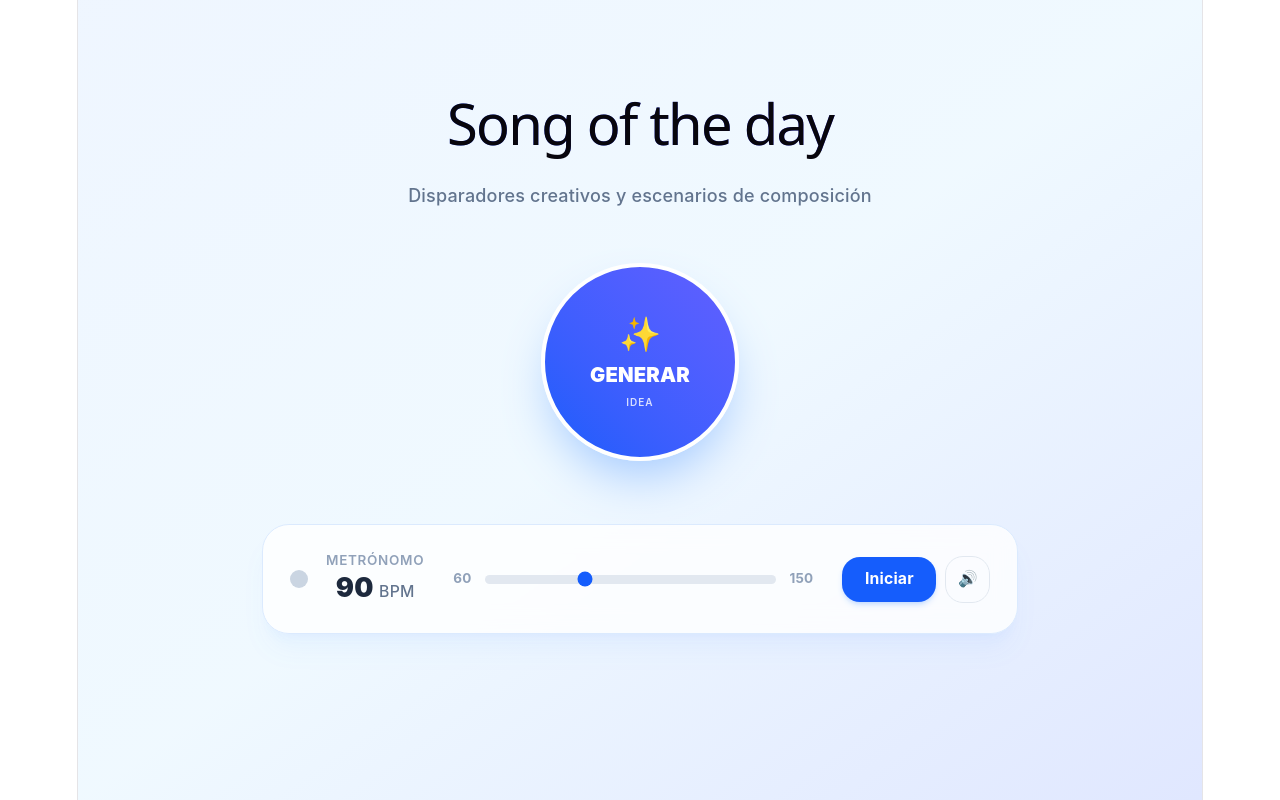
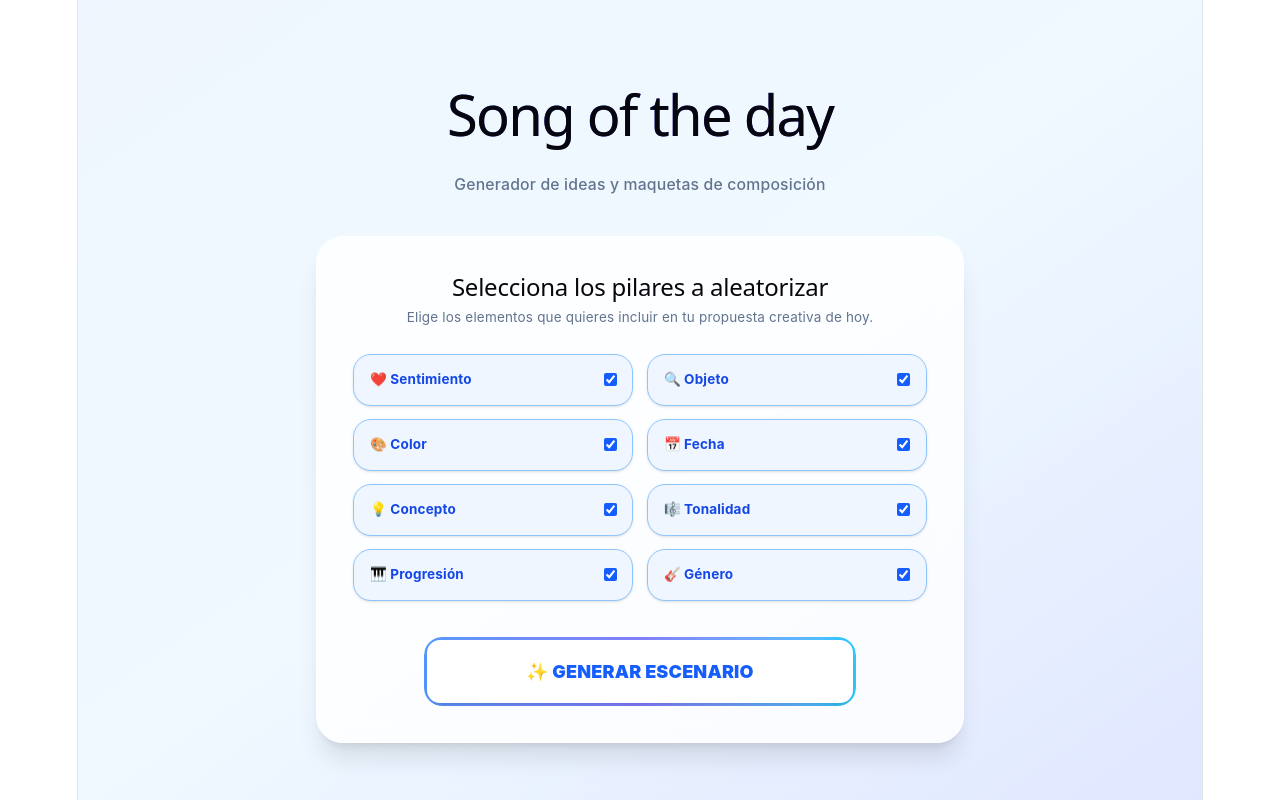
Before and after one commit to Hugolemon7/SongOfTheDay, a React (Vite) app: page / in a window 1280 px wide. Built offline with nearby package versions, Linux system fonts and the light colour scheme.

Commit message:
Update App.jsx

```diff
--- a/src/App.jsx
+++ b/src/App.jsx
@@ -1,31 +1,61 @@
 import React, { useState } from 'react';
-import Metronome from './components/Metronome';
+import AudioEngine from './components/AudioEngine';
+import VoiceRecorder from './components/VoiceRecorder';
 import {
   SENTIMIENTOS, OBJETOS, COLORES, FECHAS, CONCEPTOS, GENEROS,
-  PROGRESIONES, INITIAL_KEYS, getKeyDisplay, transposeProgression
+  PROGRESIONES, INITIAL_KEYS, SINONIMOS_DB, getKeyDisplay, transposeProgression
 } from './data/musicData';
 
 export default function App() {
-  const [scenario, setScenario] = useState(null);
+  // Estado de Selección de Pilares (Pantalla Inicio)
+  const [activePillars, setActivePillars] = useState({
+    sentimiento: true,
+    objeto: true,
+    color: true,
+    fecha: true,
+    concepto: true,
+    tonalidad: true,
+    progresion: true,
+    genero: true
+  });
+
+  const [isLoading, setIsLoading] = useState(false);
+  const [scenario, setScenario] = useState(null); // null = Pantalla Inicio
   const [keyState, setKeyState] = useState({ rootIndex: 0, isMinor: false });
+  const [bpm, setBpm] = useState(115);
   const [copied, setCopied] = useState(false);
 
-  const getRandomItem = (arr) => arr[Math.floor(Math.random() * arr.length)];
+  const togglePillar = (key) => {
+    setActivePillars(prev => ({ ...prev, [key]: !prev[key] }));
+  };
 
-  const generateScenario = () => {
-    const sentimiento = getRandomItem(SENTIMIENTOS);
-    const objeto = getRandomItem(OBJETOS);
-    const color = getRandomItem(COLORES);
-    const fecha = getRandomItem(FECHAS);
-    const concepto = getRandomItem(CONCEPTOS);
-    const genero = getRandomItem(GENEROS);
-    const progresionObj = getRandomItem(PROGRESIONES);
-    const keyObj = getRandomItem(INITIAL_KEYS);
+  const getRandom = (arr) => arr[Math.floor(Math.random() * arr.length)];
+
+  const handleGenerate = () => {
+    setIsLoading(true);
+
+    setTimeout(() => {
+      const sentimiento = activePillars.sentimiento ? getRandom(SENTIMIENTOS) : null;
+      const objeto = activePillars.objeto ? getRandom(OBJETOS) : null;
+      const color = activePillars.color ? getRandom(COLORES) : null;
+      const fecha = activePillars.fecha ? getRandom(FECHAS) : null;
+      const concepto = activePillars.concepto ? getRandom(CONCEPTOS) : null;
+      const generoObj = activePillars.genero ? getRandom(GENEROS) : GENEROS[0];
+      const progresionObj = activePillars.progresion ? getRandom(PROGRESIONES) : PROGRESIONES[1];
+      const keyObj = activePillars.tonalidad ? getRandom(INITIAL_KEYS) : INITIAL_KEYS[0];
 
       setKeyState({ rootIndex: keyObj.rootIndex, isMinor: keyObj.isMinor });
+      setBpm(generoObj.defaultBpm);
 
-    // Construcción del texto narrativo
-    const narrative = `Un tema de género ${genero} que explora el concepto de ${concepto} a través de una marcada sensación de ${sentimiento}. La historia se desarrolla en torno a un/a ${objeto} de color ${color}, tomando como marco temporal el/la ${fecha}.`;
+      // Redacción del escenario con frases fluidas y congruentes para el cantante
+      const partGenre = generoObj ? `Propuesta estilística orientada al género ${generoObj.name}.` : '';
+      const partCore = (sentimiento && concepto)
+        ? `La atmósfera principal transmite una profunda sensación de ${sentimiento}, estructurada bajo el concepto narrativo de ${concepto}.`
+        : 'La atmósfera invita a explorar una interpretación vocal íntima y expresiva.';
+
+      const partContext = (objeto || color || fecha)
+        ? `La composición se sitúa en un marco donde ${objeto ? `un/a ${objeto}` : 'un elemento clave'} ${color ? `de tonalidad ${color}` : ''} cobra protagonismo, evocando memorias durante ${fecha || 'un momento suspendido en el tiempo'}.`
+        : 'El contexto lírico permanece abierto para la libre inspiración libre del autor.';
 
       setScenario({
         sentimiento,
@@ -33,18 +63,15 @@ export default function App() {
         color,
         fecha,
         concepto,
-      genero,
+        generoObj,
         progresionObj,
-      narrative
+        partGenre,
+        partCore,
+        partContext
       });
-  };
 
-  const handleShiftKey = (delta) => {
-    setKeyState((prev) => {
-      let newIndex = (prev.rootIndex + delta) % 12;
-      if (newIndex < 0) newIndex += 12;
-      return { ...prev, rootIndex: newIndex };
-    });
+      setIsLoading(false);
+    }, 600); // Carga fluida de 600ms
   };
 
   const currentChords = scenario
@@ -53,8 +80,7 @@ export default function App() {
 
   const copyToClipboard = () => {
     if (!scenario) return;
-    const textToCopy = `🎵 SONG OF THE DAY 🎵\n\n${scenario.narrative}\n\n• Tonalidad: ${getKeyDisplay(keyState.rootIndex, keyState.isMinor)}\n• Progresión: ${scenario.progresionObj.name} (${currentChords.join(' - ')})\n• Género: ${scenario.genero}`;
-
+    const textToCopy = `🎵 SONG OF THE DAY 🎵\n\nESCENARIO:\n${scenario.partGenre}\n${scenario.partCore}\n${scenario.partContext}\n\n• Tonalidad: ${getKeyDisplay(keyState.rootIndex, keyState.isMinor)}\n• Progresión: ${scenario.progresionObj.name} (${currentChords.join(' - ')})\n• Género: ${scenario.generoObj.name} (${bpm} BPM)`;
     navigator.clipboard.writeText(textToCopy);
     setCopied(true);
     setTimeout(() => setCopied(false), 2000);
@@ -62,86 +88,133 @@ export default function App() {
 
   return (
     <div className="min-h-screen bg-gradient-to-br from-blue-50 via-sky-50 to-indigo-100 text-slate-800 font-sans p-4 md:p-8 flex flex-col items-center">
-      <header className="max-w-2xl w-full text-center my-6">
+
+      {/* Header Fijo */}
+      <header className="max-w-2xl w-full text-center my-4">
         <h1 className="text-4xl md:text-5xl font-black bg-gradient-to-r from-blue-600 to-indigo-600 bg-clip-text text-transparent tracking-tight">
           Song of the day
         </h1>
-        <p className="text-slate-500 font-medium mt-2">
-          Disparadores creativos y escenarios de composición
+        <p className="text-slate-500 font-medium text-sm mt-1">
+          Generador de ideas y maquetas de composición
         </p>
       </header>
 
-      <main className="max-w-2xl w-full flex flex-col gap-8">
-        {/* Sección Botón Shazam */}
-        <div className="flex flex-col items-center justify-center py-6">
+      {/* PANTALLA DE CARGA */}
+      {isLoading && (
+        <div className="flex-1 flex flex-col items-center justify-center my-20 gap-4">
+          <div className="w-12 h-12 border-4 border-blue-600 border-t-transparent rounded-full animate-spin" />
+          <p className="font-bold text-blue-600 animate-pulse text-sm">Mezclando elementos creativos...</p>
+        </div>
+      )}
+
+      {/* PANTALLA 1: SELECCIÓN DE PILARES (INICIO) */}
+      {!isLoading && !scenario && (
+        <main className="max-w-xl w-full bg-white/80 backdrop-blur-md p-6 md:p-8 rounded-3xl shadow-xl border border-white flex flex-col gap-6 animate-fade-in my-auto">
+          <div>
+            <h2 className="text-lg font-black text-slate-800">Selecciona los pilares a aleatorizar</h2>
+            <p className="text-xs text-slate-500 mt-0.5">Elige los elementos que quieres incluir en tu propuesta creativa de hoy.</p>
+          </div>
+
+          <div className="grid grid-cols-2 gap-3">
+            {[
+              { id: 'sentimiento', label: '❤️ Sentimiento' },
+              { id: 'objeto', label: '🔍 Objeto' },
+              { id: 'color', label: '🎨 Color' },
+              { id: 'fecha', label: '📅 Fecha' },
+              { id: 'concepto', label: '💡 Concepto' },
+              { id: 'tonalidad', label: '🎼 Tonalidad' },
+              { id: 'progresion', label: '🎹 Progresión' },
+              { id: 'genero', label: '🎸 Género' }
+            ].map(pillar => (
+              <label
+                key={pillar.id}
+                onClick={() => togglePillar(pillar.id)}
+                className={`p-3.5 rounded-2xl border font-bold text-xs flex items-center justify-between cursor-pointer transition-all ${
+                  activePillars[pillar.id]
+                    ? 'bg-blue-50 border-blue-300 text-blue-700 shadow-sm'
+                    : 'bg-slate-50 border-slate-200 text-slate-400'
+                }`}
+              >
+                <span>{pillar.label}</span>
+                <input
+                  type="checkbox"
+                  checked={activePillars[pillar.id]}
+                  onChange={() => {}}
+                  className="accent-blue-600"
+                />
+              </label>
+            ))}
+          </div>
+
+          {/* Botón Principal con Outline Gradiente Animado */}
+          <div className="pt-2 flex justify-center">
             <button
-            onClick={generateScenario}
-            className="group relative w-36 h-36 md:w-44 md:h-44 rounded-full bg-gradient-to-tr from-blue-600 to-indigo-500 text-white font-black text-lg shadow-2xl shadow-blue-500/40 hover:scale-105 active:scale-95 transition-all duration-300 flex flex-col items-center justify-center gap-1 border-4 border-white"
+              onClick={handleGenerate}
+              className="relative p-[3px] rounded-2xl group overflow-hidden w-full max-w-sm transition-transform active:scale-95"
             >
-            <span className="text-3xl group-hover:rotate-12 transition-transform duration-300">✨</span>
-            <span>GENERAR</span>
-            <span className="text-[10px] uppercase font-semibold tracking-widest opacity-80">Idea</span>
+              {/* Borde gradiente en movimiento */}
+              <div className="absolute inset-0 bg-gradient-to-r from-blue-500 via-indigo-500 to-sky-400 rounded-2xl animate-spin-slow group-hover:opacity-100 opacity-80 transition-opacity" />
+
+              <div className="relative px-8 py-4 bg-white rounded-[13px] flex items-center justify-center gap-2 font-black text-blue-600 text-base shadow-lg group-hover:bg-blue-600 group-hover:text-white transition-all">
+                <span>✨ GENERAR ESCENARIO</span>
+              </div>
             </button>
           </div>
+        </main>
+      )}
 
-        {/* Metrónomo */}
-        <Metronome />
+      {/* PANTALLA 2: RESULTADOS DE LA GENERACIÓN */}
+      {!isLoading && scenario && (
+        <main className="max-w-2xl w-full flex flex-col gap-6 animate-fade-in mb-12">
 
-        {/* Resultados del Escenario */}
-        {scenario && (
-          <div className="bg-white/90 backdrop-blur-lg rounded-3xl p-6 md:p-8 shadow-xl shadow-indigo-500/10 border border-white flex flex-col gap-6 animate-fade-in">
+          {/* Botón Superior para Regresar */}
+          <button
+            onClick={() => setScenario(null)}
+            className="self-start text-xs font-bold text-slate-500 hover:text-blue-600 flex items-center gap-1 transition-colors"
+          >
+            ← Volver a configurar pilares
+          </button>
 
-            {/* Historia / Escenario Narrativo */}
-            <div className="bg-gradient-to-r from-blue-500/10 to-indigo-500/10 p-5 rounded-2xl border border-blue-200/50">
-              <h2 className="text-xs font-bold uppercase tracking-wider text-blue-600 mb-2">Escenario Inicial</h2>
-              <p className="text-lg md:text-xl font-medium leading-relaxed text-slate-800">
-                "{scenario.narrative}"
-              </p>
+          {/* Tarjeta de Escenario */}
+          <div className="bg-white/90 backdrop-blur-lg rounded-3xl p-6 md:p-8 shadow-xl border border-white flex flex-col gap-6">
+
+            <div className="bg-gradient-to-r from-blue-500/10 to-indigo-500/10 p-6 rounded-2xl border border-blue-200/50 flex flex-col gap-3">
+              <h2 className="text-xs font-black uppercase tracking-wider text-blue-600">Escenario</h2>
+              <p className="text-base font-semibold text-slate-800 leading-relaxed">{scenario.partGenre}</p>
+              <p className="text-base font-medium text-slate-700 leading-relaxed">{scenario.partCore}</p>
+              <p className="text-base font-medium text-slate-700 leading-relaxed">{scenario.partContext}</p>
             </div>
 
-            {/* Tags de Elementos */}
-            <div className="grid grid-cols-2 sm:grid-cols-3 gap-2.5 text-xs font-semibold">
-              <div className="bg-slate-100 p-2.5 rounded-xl"><span className="text-slate-400 block text-[10px]">SENTIMIENTO</span>{scenario.sentimiento}</div>
-              <div className="bg-slate-100 p-2.5 rounded-xl"><span className="text-slate-400 block text-[10px]">OBJETO</span>{scenario.objeto}</div>
-              <div className="bg-slate-100 p-2.5 rounded-xl"><span className="text-slate-400 block text-[10px]">COLOR</span>{scenario.color}</div>
-              <div className="bg-slate-100 p-2.5 rounded-xl"><span className="text-slate-400 block text-[10px]">FECHA</span>{scenario.fecha}</div>
-              <div className="bg-slate-100 p-2.5 rounded-xl"><span className="text-slate-400 block text-[10px]">CONCEPTO</span>{scenario.concepto}</div>
-              <div className="bg-slate-100 p-2.5 rounded-xl"><span className="text-slate-400 block text-[10px]">GÉNERO</span>{scenario.genero}</div>
+            {/* Pilares Usados (Tags) */}
+            <div className="grid grid-cols-2 sm:grid-cols-4 gap-2 text-xs font-semibold">
+              {scenario.sentimiento && <div className="bg-slate-100 p-2.5 rounded-xl"><span className="text-slate-400 block text-[9px]">SENTIMIENTO</span>{scenario.sentimiento}</div>}
+              {scenario.objeto && <div className="bg-slate-100 p-2.5 rounded-xl"><span className="text-slate-400 block text-[9px]">OBJETO</span>{scenario.objeto}</div>}
+              {scenario.color && <div className="bg-slate-100 p-2.5 rounded-xl"><span className="text-slate-400 block text-[9px]">COLOR</span>{scenario.color}</div>}
+              {scenario.fecha && <div className="bg-slate-100 p-2.5 rounded-xl"><span className="text-slate-400 block text-[9px]">FECHA</span>{scenario.fecha}</div>}
+              {scenario.concepto && <div className="bg-slate-100 p-2.5 rounded-xl"><span className="text-slate-400 block text-[9px]">CONCEPTO</span>{scenario.concepto}</div>}
+              <div className="bg-slate-100 p-2.5 rounded-xl"><span className="text-slate-400 block text-[9px]">GÉNERO</span>{scenario.generoObj.name}</div>
             </div>
 
-            {/* Módulo Musical: Tonalidad y Transposición */}
-            <div className="border-t border-slate-100 pt-6 flex flex-col sm:flex-row items-center justify-between gap-4">
+            {/* Transposición de Acordes */}
+            <div className="border-t border-slate-100 pt-5 flex flex-col sm:flex-row items-center justify-between gap-4">
               <div>
-                <span className="text-xs font-bold uppercase tracking-wider text-slate-400 block">Tonalidad & Transposición</span>
+                <span className="text-xs font-bold uppercase tracking-wider text-slate-400 block">Tonalidad</span>
                 <div className="flex items-center gap-3 mt-1">
                   <span className="text-2xl font-black text-slate-800">
                     {getKeyDisplay(keyState.rootIndex, keyState.isMinor)}
                   </span>
                   <div className="flex gap-1">
-                    <button
-                      onClick={() => handleShiftKey(-1)}
-                      className="w-8 h-8 rounded-lg bg-slate-100 hover:bg-slate-200 font-bold text-slate-700 flex items-center justify-center transition-colors"
-                      title="Bajar semitono"
-                    >
-                      -
-                    </button>
-                    <button
-                      onClick={() => handleShiftKey(1)}
-                      className="w-8 h-8 rounded-lg bg-slate-100 hover:bg-slate-200 font-bold text-slate-700 flex items-center justify-center transition-colors"
-                      title="Subir semitono"
-                    >
-                      +
-                    </button>
+                    <button onClick={() => setKeyState(prev => ({ ...prev, rootIndex: (prev.rootIndex + 11) % 12 }))} className="w-7 h-7 bg-slate-100 rounded-lg font-bold text-slate-700 hover:bg-slate-200">-</button>
+                    <button onClick={() => setKeyState(prev => ({ ...prev, rootIndex: (prev.rootIndex + 1) % 12 }))} className="w-7 h-7 bg-slate-100 rounded-lg font-bold text-slate-700 hover:bg-slate-200">+</button>
                   </div>
                 </div>
               </div>
 
-              {/* Acordes Transpuestos */}
-              <div className="text-right w-full sm:w-auto bg-slate-50 p-4 rounded-2xl border border-slate-100">
-                <span className="text-xs font-semibold text-slate-400 block">Progresión ({scenario.progresionObj.name})</span>
-                <div className="flex items-center justify-end gap-2 mt-1">
+              <div className="text-right w-full sm:w-auto bg-slate-50 p-3.5 rounded-2xl border border-slate-100">
+                <span className="text-xs font-semibold text-slate-400 block">{scenario.progresionObj.name}</span>
+                <div className="flex items-center justify-end gap-1.5 mt-1">
                   {currentChords.map((chord, idx) => (
-                    <span key={idx} className="px-3 py-1 bg-white shadow-sm border border-slate-200 rounded-lg text-sm font-bold text-blue-600">
+                    <span key={idx} className="px-2.5 py-1 bg-white shadow-sm border border-slate-200 rounded-md text-xs font-bold text-blue-600">
                       {chord}
                     </span>
                   ))}
@@ -149,16 +222,44 @@ export default function App() {
               </div>
             </div>
 
+            {/* Audio Engine (Beat + Metrónomo + Sintetizador) */}
+            <AudioEngine
+              bpm={bpm}
+              setBpm={setBpm}
+              chords={currentChords}
+              genre={scenario.generoObj.name}
+            />
+
+            {/* Grabadora de Maqueta Voice Notes */}
+            <VoiceRecorder />
+
+            {/* Panel de Sinónimos Sugeridos */}
+            <div className="border-t border-slate-100 pt-4">
+              <h3 className="text-xs font-bold uppercase text-slate-400 mb-3">💡 Inspiración Lírica (Sinónimos sugeridos)</h3>
+              <div className="flex flex-wrap gap-2">
+                {[scenario.sentimiento, scenario.objeto, scenario.concepto].filter(Boolean).map(word => {
+                  const syns = SINONIMOS_DB[word] || [];
+                  if (syns.length === 0) return null;
+                  return (
+                    <div key={word} className="bg-slate-50 p-2.5 rounded-xl border border-slate-200/60 text-xs">
+                      <span className="font-bold text-blue-600 capitalize block mb-1">{word}:</span>
+                      <span className="text-slate-600">{syns.join(', ')}</span>
+                    </div>
+                  );
+                })}
+              </div>
+            </div>
+
             {/* Botón Copiar */}
             <button
               onClick={copyToClipboard}
-              className="w-full py-3 rounded-2xl border-2 border-slate-200 hover:border-blue-500 hover:text-blue-600 font-bold text-sm text-slate-600 transition-all flex items-center justify-center gap-2"
+              className="w-full py-3 rounded-2xl border-2 border-slate-200 hover:border-blue-500 hover:text-blue-600 font-bold text-xs text-slate-600 transition-all flex items-center justify-center gap-2"
             >
               <span>{copied ? '✓ Escenario copiado' : '📋 Copiar escenario al portapapeles'}</span>
             </button>
           </div>
+        </main>
       )}
-      </main>
     </div>
   );
 }
```
Lines whose indentation alone changed are shown as unchanged.
